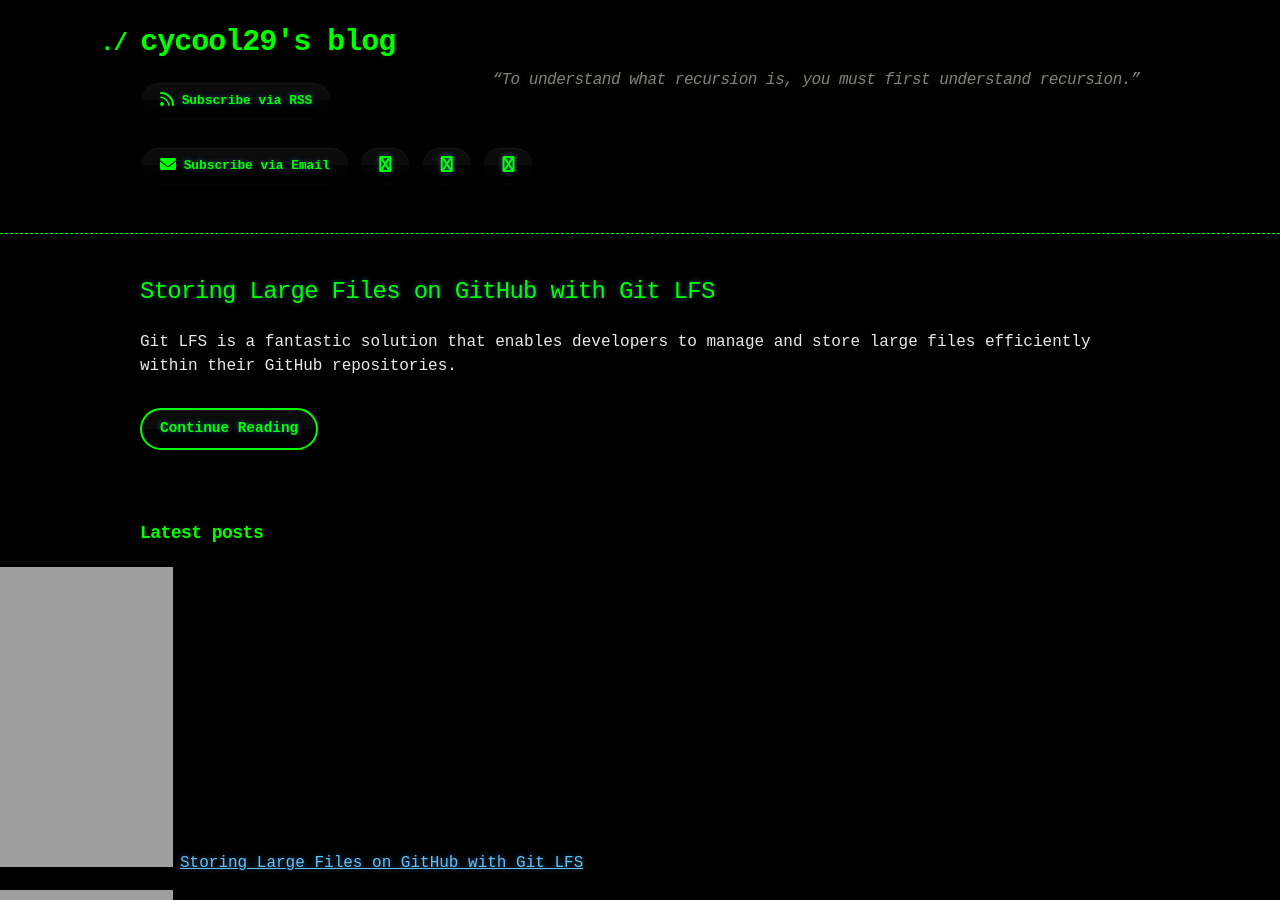
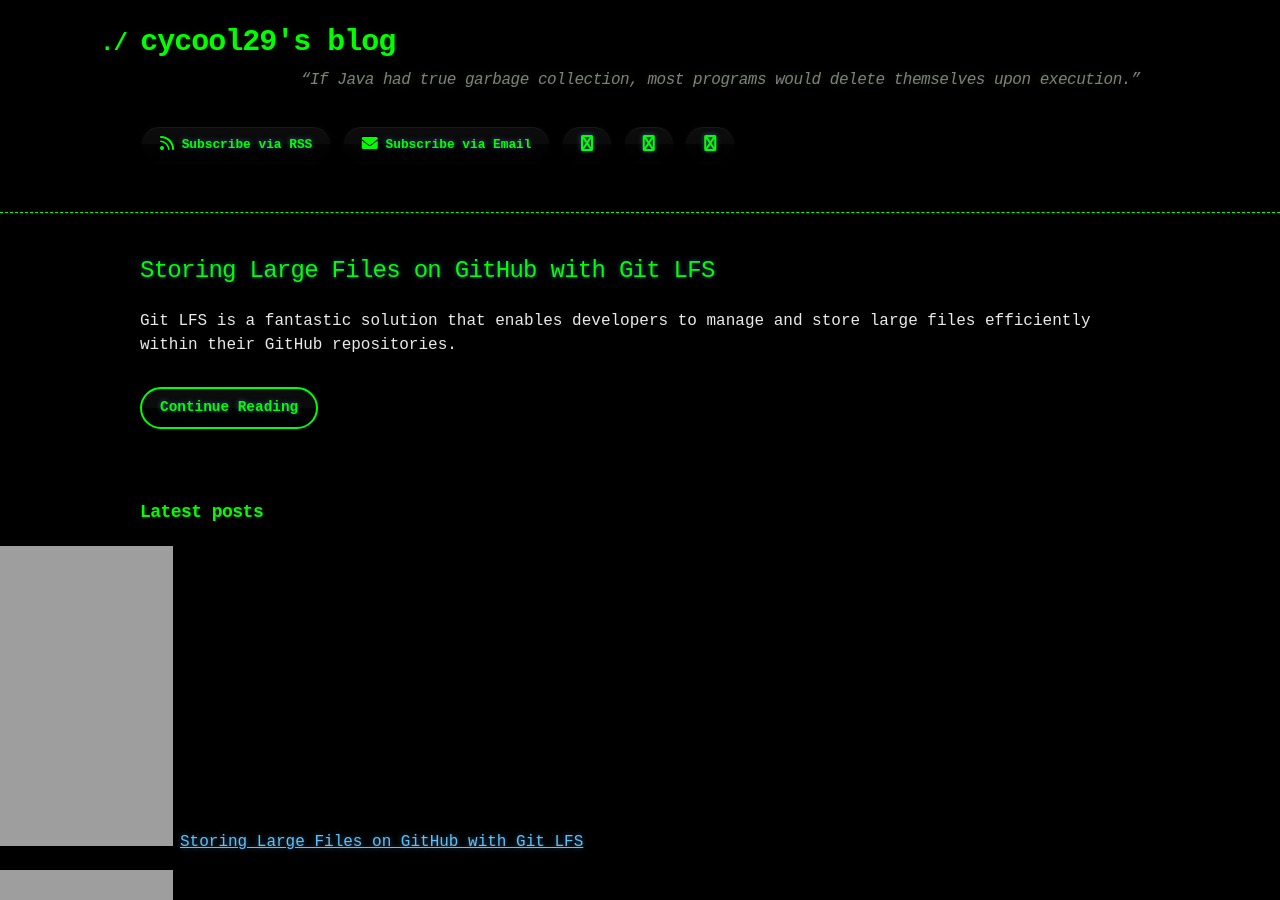
Before and after one commit to cycool29/cycool29.github.io, a Jekyll site: the page built from index.md, in a window 1280 px wide and 900 px high. Built offline with Jekyll 4.4.1, drawn with Linux system fonts in a browser that asks for light colours; a style sheet for code colours, icons or effects is not loaded.

Commit message:
Update quotes

```diff
--- a/_config.yml
+++ b/_config.yml
@@ -1,5 +1,5 @@
 title: cycool29's blog
-description: "“To understand what recursion is, you must first understand recursion.” "
+description: "“If Java had true garbage collection, most programs would delete themselves upon execution.” "
 bio: A high school student. Intermediate in Python, Git, Bash. Learning JavaScript. He/Him. "
 author: cycool29
 url: https://cycool29.github.io
```
